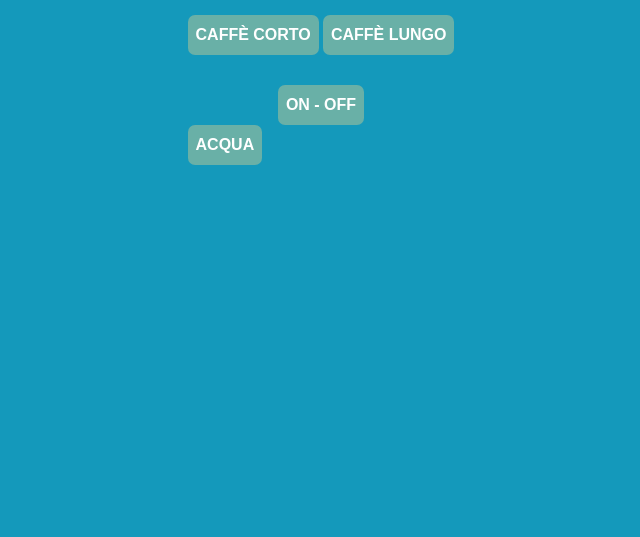
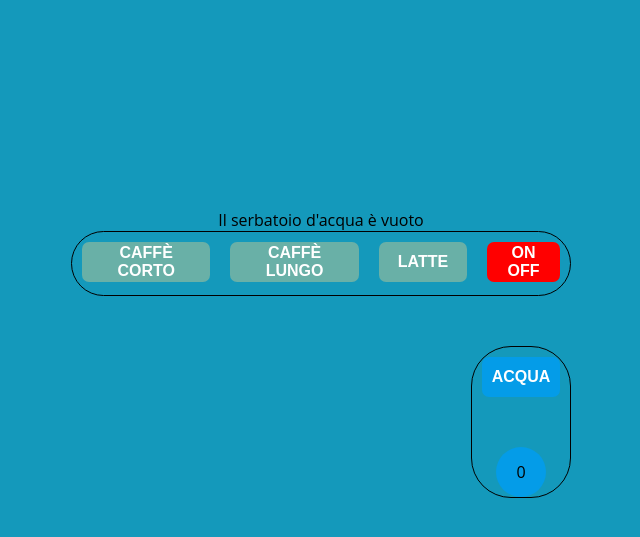
Before and after one commit to rafaelmerlotto/macchina_caffe, a plain HTML site: page index.html in a window 1280 px wide. Shown: the part 55-592 px from the top of the page, without its empty margins (319-959 px from the left). Drawn offline with Linux system fonts and the light colour scheme.

Commit message:
refactoring

```diff
--- a/index.html
+++ b/index.html
@@ -1,27 +1,41 @@
 <!DOCTYPE html>
 <html lang="en">
+
 <head>
     <meta charset="UTF-8">
     <meta name="viewport" content="width=device-width, initial-scale=1.0">
     <title>Macchina Caffè</title>
     <link rel="stylesheet" href="style.css">
 </head>
+
 <body>
     <h3>Macchina Caffè</h3>
 
     <section class="container">
+        <div class="avvisi"></div>
         <div class="selezionareTipoCaffe">
             <button class="caffeCorto">Caffè corto</button>
             <button class="caffeLungo">Caffè lungo</button>
+            <button class="cappuccino">Latte</button>
+            <div class="accendiSpengni">
+                <button class="onOff">ON OFF </button>
+            </div>
         </div>
-        <div class="accendiSpengni">
-            <button class="onOff">ON - OFF</button>
+
+        <div class="acqua">
+            <button class="riempireSerbatoio">Acqua</button>
+            <div class="livelloSerbatoio">0</div>
         </div>
-        <button class="riempireSerbatoio">Acqua</button>
-        <div class="avvisi"></div>
+
+
+
+        <div class="output-caffe"></div>
+
     </section>
+
 
 
     <script src="index.js"></script>
 </body>
+
 </html>
--- a/index.js
+++ b/index.js
@@ -4,16 +4,25 @@ const caffeLungo = document.querySelector('.caffeLungo');
 const avvisi = document.querySelector('.avvisi');
 const onOff = document.querySelector('.onOff');
 const riempireSerbatoio = document.querySelector('.riempireSerbatoio');
+const livelloSerbatoio = document.querySelector('.livelloSerbatoio');
+const cappuccino = document.querySelector('.cappuccino');
+const outputCaffe = document.querySelector('output-caffe')
 
+ livelloSerbatoio.innerText = 0;
 
-const MacchinaCaffe = function (accesa, LivelloAcqua) {
+const MacchinaCaffe = function (accesa, LivelloAcqua, livelloLatte) {
     this.accesa = accesa;
     this.LivelloAcqua = LivelloAcqua;
+    this.livelloLatte = livelloLatte;
 }
 
 MacchinaCaffe.prototype.accendi = function () {
     this.accesa = !this.accesa;
+    onOff.style.backgroundColor = `${this.accesa ? 'green' : 'red'}`
     console.log(`${this.accesa ? 'accesa' : 'spenta'}`)
+
+
+
 }
 
 MacchinaCaffe.prototype.acquaSerbatoio = function () {
@@ -25,26 +34,43 @@ MacchinaCaffe.prototype.acquaSerbatoio = function () {
 }
 
 MacchinaCaffe.prototype.riempeSebatoio = function () {
+
     this.LivelloAcqua += 1;
     if (this.LivelloAcqua >= 1) {
         avvisi.innerText = "";
+        livelloSerbatoio.innerText = this.LivelloAcqua;
+        livelloSerbatoio.style.backgroundColor = '#049ce8'
         if (this.LivelloAcqua >= 10) {
             avvisi.innerText = 'Il serbatoio è pieno';
-            return this.LivelloAcqua = 10;
+            return this.LivelloAcqua = 9;
         }
     }
     console.log(this.LivelloAcqua)
 }
 
+MacchinaCaffe.prototype.latte = function () {
+
+ if(this.accesa && this.livelloLatte){
+    setTimeout(() => {
+        avvisi.innerText = "Cappuccino ☕";
+        console.log(this.livelloLatte)
+    }, 3000)
+ }
+}
+
 MacchinaCaffe.prototype.caffeCorto = function () {
+
     if (this.accesa && this.LivelloAcqua) {
         setTimeout(() => {
-            avvisi.innerText = "Caffe corto ☕"
-            this.LivelloAcqua -= 1;
+            outputCaffe.innerText = "Caffe corto ☕"
+        livelloSerbatoio.innerText = this.LivelloAcqua -= 1;
+
             macchinettaCaffe.acquaSerbatoio();
+
             console.log(this.LivelloAcqua)
 
         }, 3000);
+
     }
 }
 
@@ -52,8 +78,12 @@ MacchinaCaffe.prototype.caffeLungo = function () {
     if (this.accesa && this.LivelloAcqua) {
         setTimeout(() => {
             avvisi.innerText = "Caffe Lungo ☕"
-            this.LivelloAcqua -= 1;
+            livelloSerbatoio.innerText = this.LivelloAcqua -= 1;
+
+
             macchinettaCaffe.acquaSerbatoio();
+
+
 
             console.log(this.LivelloAcqua)
 
@@ -64,23 +94,30 @@ MacchinaCaffe.prototype.caffeLungo = function () {
 
 
 caffeCorto.addEventListener('click', () => {
-    macchinettaCaffe.caffeCorto();
+
+        macchinettaCaffe.caffeCorto();
 })
+
 caffeLungo.addEventListener('click', () => {
     macchinettaCaffe.caffeLungo();
+
 })
 
 onOff.addEventListener('click', (event) => {
     event.preventDefault();
     macchinettaCaffe.accendi();
+
 })
 
 riempireSerbatoio.addEventListener('click', () => {
     macchinettaCaffe.riempeSebatoio();
 })
 
+cappuccino.addEventListener('click', () => {
+         macchinettaCaffe.latte();
+})
 
 
-const macchinettaCaffe = new MacchinaCaffe(false, 1);
+const macchinettaCaffe = new MacchinaCaffe(false, 0, 2);
 
 macchinettaCaffe.acquaSerbatoio();
--- a/style.css
+++ b/style.css
@@ -9,9 +9,21 @@ body {
   align-items: center;
   flex-direction: column;
   background-color: #1499bb;
-    font-family:'Open Sans', sans-serif;
+  font-family: 'Open Sans', sans-serif;
+  ;
+}
 
+.container {
+  display: flex;
+  justify-content: center;
+  align-items: center;
+  margin: auto;
+  flex-direction: column;
+margin-bottom: 150px;
+  height: 500px;
+  width: 500px;
 }
+
 button {
   border: 0;
   -webkit-appearance: none !important;
@@ -19,7 +31,7 @@ button {
   appearance: none !important;
   background-color: #69b0a7;
   height: 40px;
-    padding: 8px;
+  padding: 19px;
   display: inline-flex;
   align-items: center;
   justify-content: center;
@@ -29,10 +41,58 @@ button {
   font-weight: bold;
   text-transform: uppercase;
   cursor: pointer;
+  margin: 10px;
 }
+
 .accendiSpengni {
   display: flex;
   justify-content: center;
-    margin-top: 30px;
+  margin-bottom: 90px;
+}
+
+.selezionareTipoCaffe {
+  width: 100%;
+  height: 13%;
+  display: flex;
+  justify-content: center;
+  margin-bottom: 50px;
+  border-radius: 40px;
+  border: 1px solid black;
+}
+
+.onOff {
+  background-color: red;
+}
+
+.riempireSerbatoio {
+  background-color: #049ce8;
+  margin-bottom: 50px;
+  padding: 10px;
+}
+
+.acqua {
+  display: flex;
+  justify-content: center;
+  flex-direction: column;
+  align-items: center;
+  border: 1px solid black;
+  border-radius: 40px;
+  margin-left: 400px;
 
 }
+
+.livelloSerbatoio {
+  width: 50px;
+  height: 50px;
+  display: flex;
+  justify-content: center;
+  align-items: center;
+  background-color: #049ce8;
+  border-radius: 40px;
+
+}
+.output-caffe{
+  width: 200px;
+  width: 200px;
+  font-size: 30px;
+}
```
Also changed, not shown: IMG-0003.jpg (added). Lines whose indentation alone changed are shown as unchanged.
